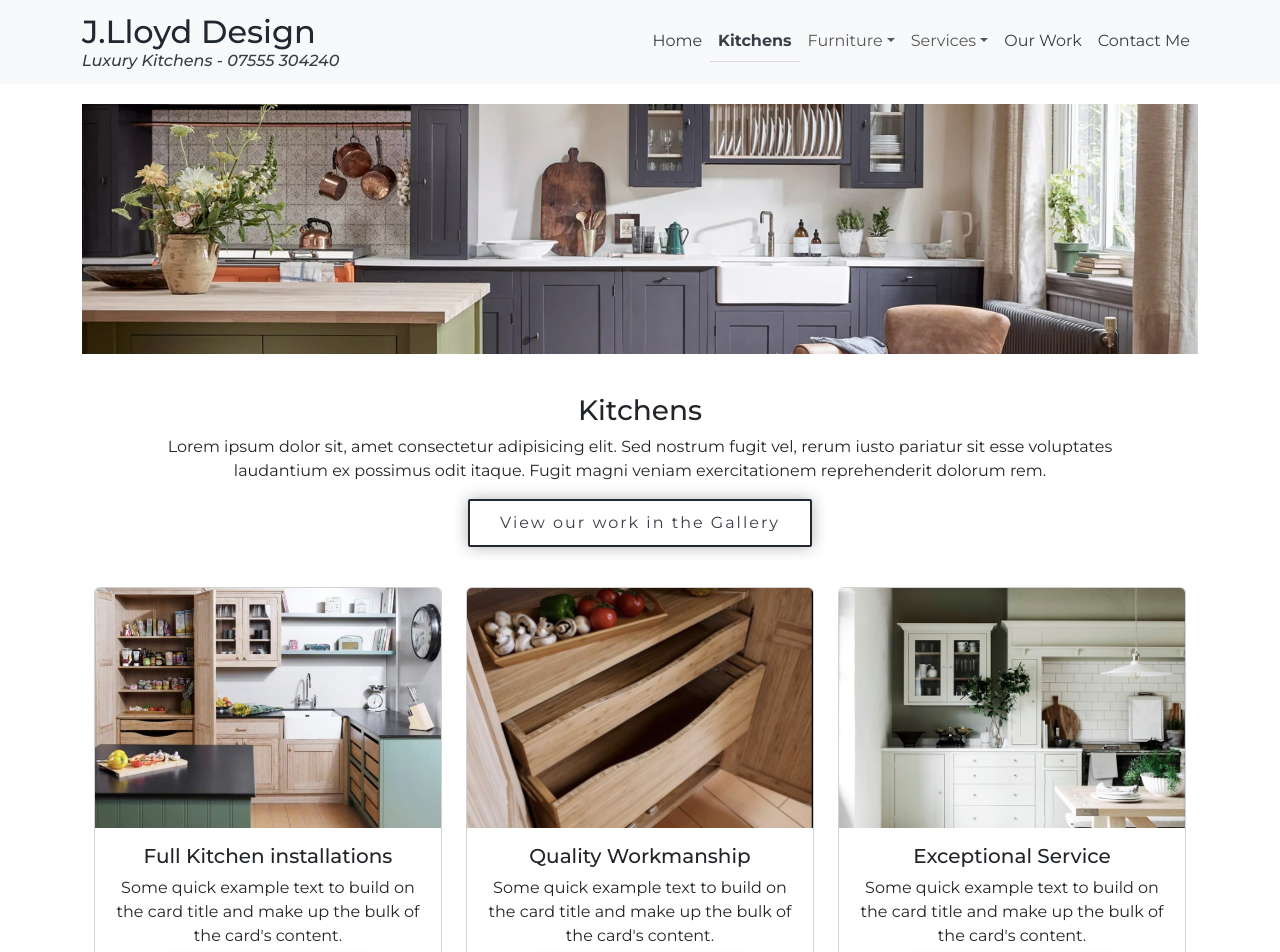
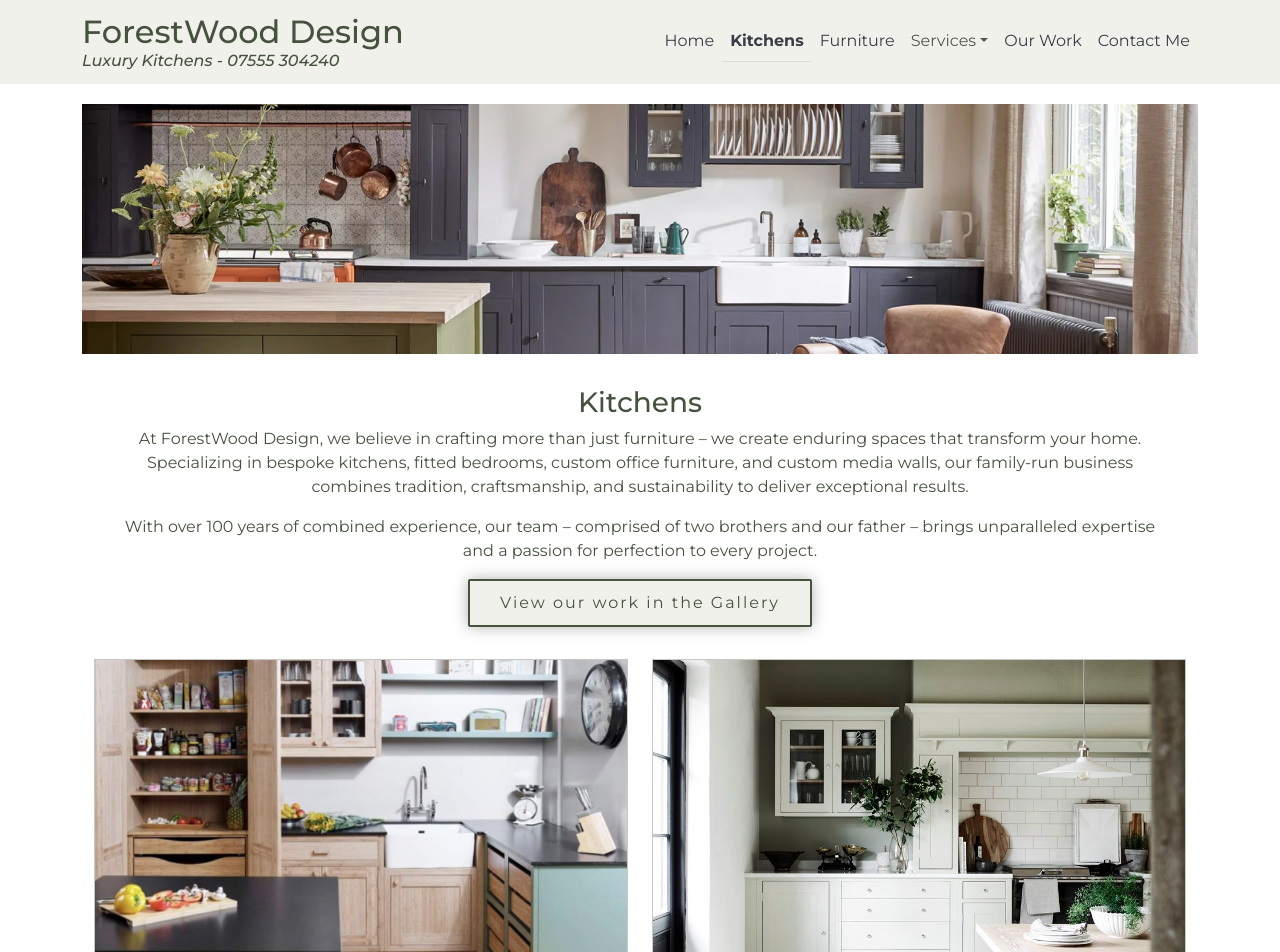
Before and after one commit to Mtlightfoot/kitchen-website, a React (Vite) app: page /#/Kitchens in a window 1280 px wide. Shown: the top 952 px of the page. Built offline with nearby package versions, Linux system fonts and the light colour scheme.

Commit message:
Added styling and new earthy colour palette, added correct text to kitchens and furniture pages

```diff
--- a/index.html
+++ b/index.html
@@ -4,7 +4,7 @@
     <meta charset="UTF-8" />
     <link rel="icon" type="image/svg+xml" href="/kitchen-icon.svg" />
     <meta name="viewport" content="width=device-width, initial-scale=1.0" />
-    <title>J.Lloyd Design | Kitchens | Furniture</title>
+    <title>ForestWood Designs | Kitchens | Furniture</title>
   </head>
   <body>
     <div id="root"></div>
--- a/src/App.jsx
+++ b/src/App.jsx
@@ -4,7 +4,7 @@ import { HashRouter as Router, Route, Routes } from "react-router-dom";
 // Page imports
 import Home from './pages/Home';
 import Kitchens from './pages/Kitchens';
-import Bedrooms from './pages/Bedrooms';
+import Furniture from './pages/Furniture';
 import Pricing from './pages/Pricing';
 import ContactMe from "./pages/ContactMe";
 import OurWork from "./pages/OurWork";
@@ -27,7 +27,7 @@ function App() {
         <Routes>
           <Route path="/" element={<Home />} />
           <Route path="/Kitchens" element={<Kitchens />} />
-          <Route path="/Bedrooms" element={<Bedrooms />} />
+          <Route path="/Furniture" element={<Furniture />} />
           <Route path="/Pricing" element={<Pricing />} />
           <Route path="/OurWork" element={<OurWork />} />
           <Route path="/ContactMe" element={<ContactMe />} />
--- a/src/components/Carousel.jsx
+++ b/src/components/Carousel.jsx
@@ -14,7 +14,8 @@ const styles = {
         objectFit: 'cover'
     },
     paragraph: {
-        marginTop: '7px'
+        marginTop: '7px',
+        color: "#F1F1EC"
     }
 };
 
--- a/src/components/NavBar.jsx
+++ b/src/components/NavBar.jsx
@@ -21,21 +21,21 @@ const styles = {
     title: {
         padding: '0',
         margin: '0',
-        color: '#222831'
+        color: '#45523E'
     },
     subtitle: {
         fontStyle: 'italic',
-        color: '#393e46',
+        color: '#45523E',
         margin: '0'
     }
 };
 
 function NavBar() {
     return (
-        <Navbar expand="lg" className="bg-body-tertiary" style={styles.navBar}>
+        <Navbar expand="lg" className="bg-body-tertiary" style={styles.navBar} id="navbar-bg">
             <Container>
                 <LinkContainer to='/'>
-                    <Navbar.Brand><h2 style={styles.title}>J.Lloyd Design</h2><h6 style={styles.subtitle}>Luxury Kitchens - 07555 304240</h6></Navbar.Brand>
+                    <Navbar.Brand><h2 style={styles.title}>ForestWood Design</h2><h6 style={styles.subtitle}>Luxury Kitchens - 07555 304240</h6></Navbar.Brand>
                 </LinkContainer>
                 <Navbar.Toggle aria-controls="basic-navbar-nav" />
                 <Navbar.Collapse id="basic-navbar-nav">
@@ -46,13 +46,9 @@ function NavBar() {
                         <LinkContainer to='/Kitchens'>
                             <Nav.Link id="navLink">Kitchens</Nav.Link>
                         </LinkContainer>
-
-
-                        <NavDropdown title="Furniture" id="basic-nav-dropdown">
-                            <NavDropdown.Item href="#/Bedrooms">Bedrooms</NavDropdown.Item>
-                            <NavDropdown.Item href="#action/3.2">Fitted Office</NavDropdown.Item>
-                            <NavDropdown.Item href="#action/3.3">Media Walls</NavDropdown.Item>
-                        </NavDropdown>
+                        <LinkContainer to='/Furniture'>
+                            <Nav.Link id="navLink">Furniture</Nav.Link>
+                        </LinkContainer>
 
                         <NavDropdown title="Services" id="basic-nav-dropdown">
                             <NavDropdown.Item href="#action/3.1">Booking</NavDropdown.Item>
--- a/src/main.css
+++ b/src/main.css
@@ -4,35 +4,46 @@
     font-family: "Montserrat", sans-serif;
 }
 
+#page-bg {
+    background-color: #FFFFFF;
+}
+
+#navbar-bg {
+    background-color: #F1F1EC !important;
+    color: #45523E !important;
+}
+
 #carouselButton {
-    background-color: transparent;
+    background-color: #F1F1EC;
     border-radius: 2px;
-    border: 2px solid white;
+    border: 2px solid #45523E;
     letter-spacing: 2px;
     padding: 10px 30px;
     box-shadow: rgba(0, 0, 0, 0.3) 0px 0px 15px 0px;
+    color: #45523E;
 }
 
 #carouselButton:hover {
-    background-color: #222831;
+    background-color: #45523E;
     transition: 0.4s;
-    transform: scale(1.1)
+    transform: scale(1.05);
+    color: white;
 }
 
 #contactMeButton {
-    background-color: transparent;
+    background-color: #F1F1EC;
     border-radius: 2px;
-    border: 2px solid #222831;
+    border: 2px solid #45523E;
     letter-spacing: 2px;
     padding: 10px 30px;
     box-shadow: rgba(0, 0, 0, 0.3) 0px 0px 15px 0px;
-    color: #393e46;
+    color: #45523E;
 }
 
 #contactMeButton:hover {
-    background-color: #222831;
+    background-color: #45523E;
     transition: 0.4s;
-    transform: scale(1.1);
+    transform: scale(1.05);
     color: white;
 }
 
@@ -80,6 +91,18 @@
 
 .card-img-top {
     width: 100%;
-    height: 30vh;
+    height: 40vh;
     object-fit: cover;
+    border-radius: 0px !important;
 }
+
+.card-title {
+    font-weight: 600 !important;
+}
+
+#card {
+    height: 100%;
+    border-radius: 0px;
+    background-color: #F1F1EC;
+    color: #45523E;
+}
--- a/src/pages/Bedrooms.jsx
+++ b/src/pages/Furniture.jsx
@@ -20,14 +20,16 @@ const styles = {
         height: "50%"
     },
     noBorder: {
-        border: "none"
+        border: "none",
+        color: "#45523E",
+        backgroundColor: "transparent"
     },
     border: {
         border: "1px solid black"
     }
 }
 
-function Bedrooms() {
+function Furniture() {
 
 
 
@@ -51,43 +53,43 @@ function Bedrooms() {
                 <Container>
                     <Row className='mb-5'>
                         <Col md={4}>
-                            <Card className='mb-3'>
+                            <Card className='mb-3' id='card'>
                                 <Card.Img className='.card-img-top' variant="top" src="../bedroom-pic-1.jpg" />
                                 <Card.Body>
-                                    <Card.Title>Bedroom Furniture</Card.Title>
+                                    <Card.Title>Fitted Bedrooms</Card.Title>
                                     <Card.Text>
-                                        Some quick example text to build on the card title and make up the
-                                        bulk of the card's content.
+                                        <p>Transform your bedroom into a serene retreat with our bespoke fitted bedrooms. Our expert craftsmen design fitted wardrobes, custom dressers, and elegant storage solutions that maximize space while enhancing the beauty of your bedroom. </p>
+                                        Each piece is made to measure, ensuring a perfect fit and a cohesive look. With a variety of finishes and styles to choose from, your fitted bedroom will be a perfect blend of functionality and sophistication.
+
                                     </Card.Text>
-                                    <Button id='contactMeButton' variant="primary">Go somewhere</Button>
                                 </Card.Body>
                             </Card>
                         </Col>
 
                         <Col md={4}>
-                            <Card className='mb-3'>
+                            <Card className='mb-3' id='card'>
                                 <Card.Img className='.card-img-top' variant="top" src="bedroom-pic-2.jpg" />
                                 <Card.Body>
-                                    <Card.Title>Quality Workmanship</Card.Title>
+                                    <Card.Title>Custom Office Furniture</Card.Title>
                                     <Card.Text>
-                                        Some quick example text to build on the card title and make up the
-                                        bulk of the card's content.
+                                        <p>In today's work-from-home environment, a well-designed office is more important than ever. Our custom office furniture solutions include bespoke desks, ergonomic seating, and efficient storage, all designed to boost productivity and comfort. </p>
+                                        Whether you need a complete office setup or a single statement piece, we create furniture that combines style with practicality.
+
                                     </Card.Text>
-                                    <Button id='contactMeButton' variant="primary">Go somewhere</Button>
                                 </Card.Body>
                             </Card>
                         </Col>
 
                         <Col md={4}>
-                            <Card className='mb-3'>
+                            <Card className='mb-3' id='card'>
                                 <Card.Img className='.card-img-top' variant="top" src="bedroom-pic-3.jpg" />
                                 <Card.Body>
-                                    <Card.Title>Exceptional Service</Card.Title>
+                                    <Card.Title>Custom Media Walls</Card.Title>
                                     <Card.Text>
-                                        Some quick example text to build on the card title and make up the
-                                        bulk of the card's content.
+                                        <p>Enhance your living room with our custom media walls, designed to integrate seamlessly with your lifestyle and decor. Our media walls provide a stylish and functional centerpiece for your home, perfectly housing your television, audio equipment, and decorative items. </p>
+                                        We offer a range of designs, from contemporary minimalism to classic elegance, ensuring your media wall complements your space beautifully. Every custom media wall is crafted with precision and attention to detail, using high-quality materials for a durable and aesthetically pleasing finish.
+
                                     </Card.Text>
-                                    <Button id='contactMeButton' variant="primary">Go somewhere</Button>
                                 </Card.Body>
                             </Card>
                         </Col>
@@ -99,4 +101,4 @@ function Bedrooms() {
     )
 }
 
-export default Bedrooms;
+export default Furniture;
--- a/src/pages/Kitchens.jsx
+++ b/src/pages/Kitchens.jsx
@@ -20,7 +20,9 @@ const styles = {
         height: "50%"
     },
     noBorder: {
-        border: "none"
+        border: "none",
+        color: "#45523E",
+        backgroundColor: "transparent"
     },
     border: {
         border: "1px solid black"
@@ -32,16 +34,16 @@ function Kitchens() {
 
 
     return (
-        <div>
+        <div id='page-bg'>
             <Container style={styles.container} className='text-center'>
                 <div className="kitchen-banner"></div>
 
-                <Card style={styles.noBorder} className="text-center m-4">
+                <Card style={styles.noBorder} className="text-center m-3">
                     <Card.Body>
                         <Card.Title><h3>Kitchens</h3></Card.Title>
                         <Card.Text>
-                            Lorem ipsum dolor sit, amet consectetur adipisicing elit. Sed nostrum fugit vel, rerum iusto pariatur sit esse voluptates laudantium ex possimus odit itaque. Fugit magni veniam exercitationem reprehenderit dolorum rem.
-                        </Card.Text>
+                            <p>At ForestWood Design, we believe in crafting more than just furniture – we create enduring spaces that transform your home. Specializing in bespoke kitchens, fitted bedrooms, custom office furniture, and custom media walls, our family-run business combines tradition, craftsmanship, and sustainability to deliver exceptional results. </p>
+                            With over 100 years of combined experience, our team – comprised of two brothers and our father – brings unparalleled expertise and a passion for perfection to every project.                        </Card.Text>
                         <LinkContainer to='/OurWork'>
                             <Button id='contactMeButton' variant="primary">View our work in the Gallery</Button>
                         </LinkContainer>
@@ -51,44 +53,28 @@ function Kitchens() {
 
                 <Container>
                     <Row className='mb-5'>
-                        <Col md={4}>
-                            <Card className='mb-3'>
+                        <Col md={6}>
+                            <Card className='mb-3' id='card'>
                                 <Card.Img className='.card-img-top' variant="top" src="../kitchen-pic-2.jpg" />
                                 <Card.Body>
-                                    <Card.Title>Full Kitchen installations</Card.Title>
+                                    <Card.Title>Solid Wood Kitchens</Card.Title>
                                     <Card.Text>
-                                        Some quick example text to build on the card title and make up the
-                                        bulk of the card's content.
+                                        <p>For those who appreciate the natural beauty and durability of wood, our solid wood kitchens offer a perfect blend of elegance and resilience. Using sustainably sourced timber, we design and construct kitchens that are built to last.</p>
+                                        From rich, dark woods to light, airy finishes, our solid wood kitchens can be customized to match your style and needs. Experience the warmth and charm that only solid wood can bring to your kitchen.
                                     </Card.Text>
-                                    <Button id='contactMeButton' variant="primary">Go somewhere</Button>
                                 </Card.Body>
                             </Card>
                         </Col>
 
-                        <Col md={4}>
-                            <Card className='mb-3'>
-                                <Card.Img className='.card-img-top' variant="top" src="kitchen-pic-3.jpg" />
-                                <Card.Body>
-                                    <Card.Title>Quality Workmanship</Card.Title>
-                                    <Card.Text>
-                                        Some quick example text to build on the card title and make up the
-                                        bulk of the card's content.
-                                    </Card.Text>
-                                    <Button id='contactMeButton' variant="primary">Go somewhere</Button>
-                                </Card.Body>
-                            </Card>
-                        </Col>
-
-                        <Col md={4}>
-                            <Card className='mb-3'>
+                        <Col md={6}>
+                            <Card className='mb-3' id='card'>
                                 <Card.Img className='.card-img-top' variant="top" src="kitchen-pic-7.jpg" />
                                 <Card.Body>
-                                    <Card.Title>Exceptional Service</Card.Title>
+                                    <Card.Title>Hand painted Kitchens</Card.Title>
                                     <Card.Text>
-                                        Some quick example text to build on the card title and make up the
-                                        bulk of the card's content.
+                                        <p>Our hand painted kitchens are a testament to our dedication to quality and aesthetic appeal. Each kitchen is meticulously crafted and painted by hand, ensuring a unique finish that stands out. </p>
+                                        We use eco-friendly paints and sustainable materials to create kitchens that are not only beautiful but also kind to the environment. Whether you desire a modern, minimalist look or a classic, timeless design, our bespoke kitchens are tailored to meet your exact specifications.
                                     </Card.Text>
-                                    <Button id='contactMeButton' variant="primary">Go somewhere</Button>
                                 </Card.Body>
                             </Card>
                         </Col>
```
